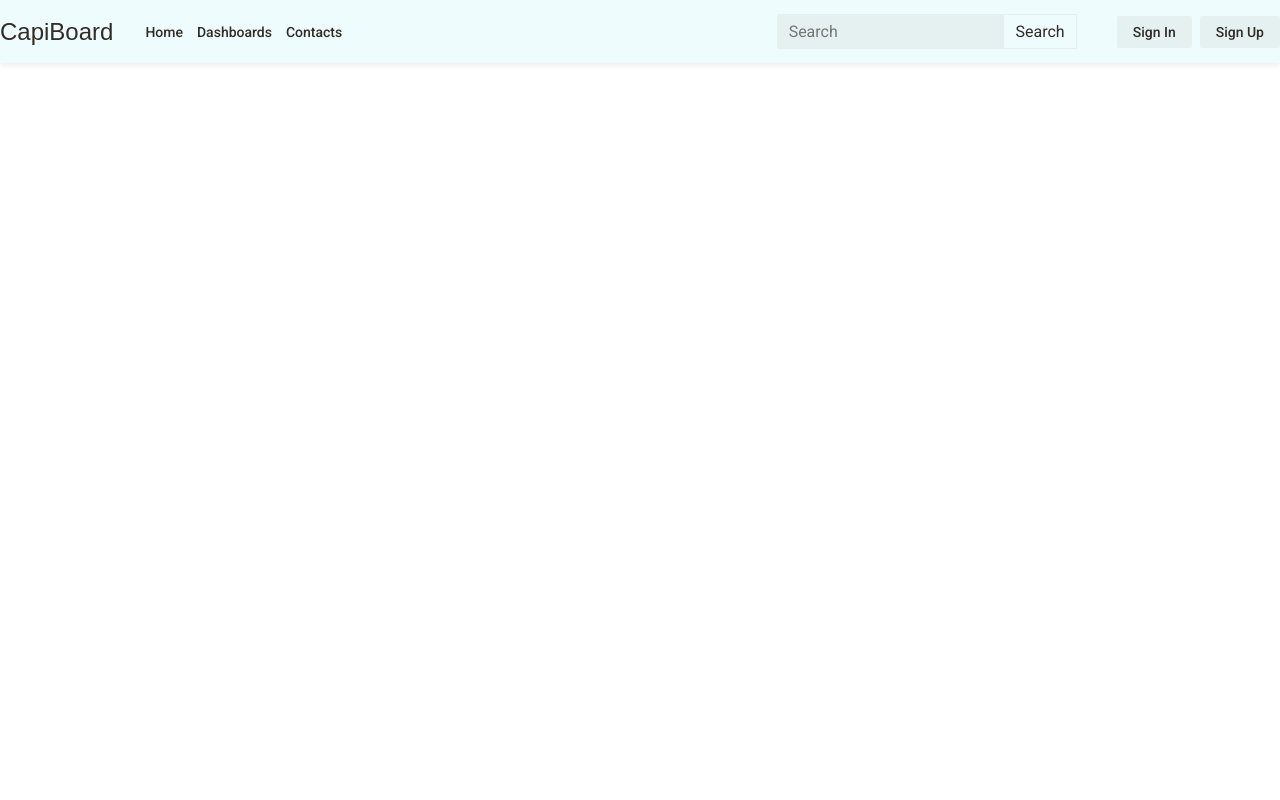
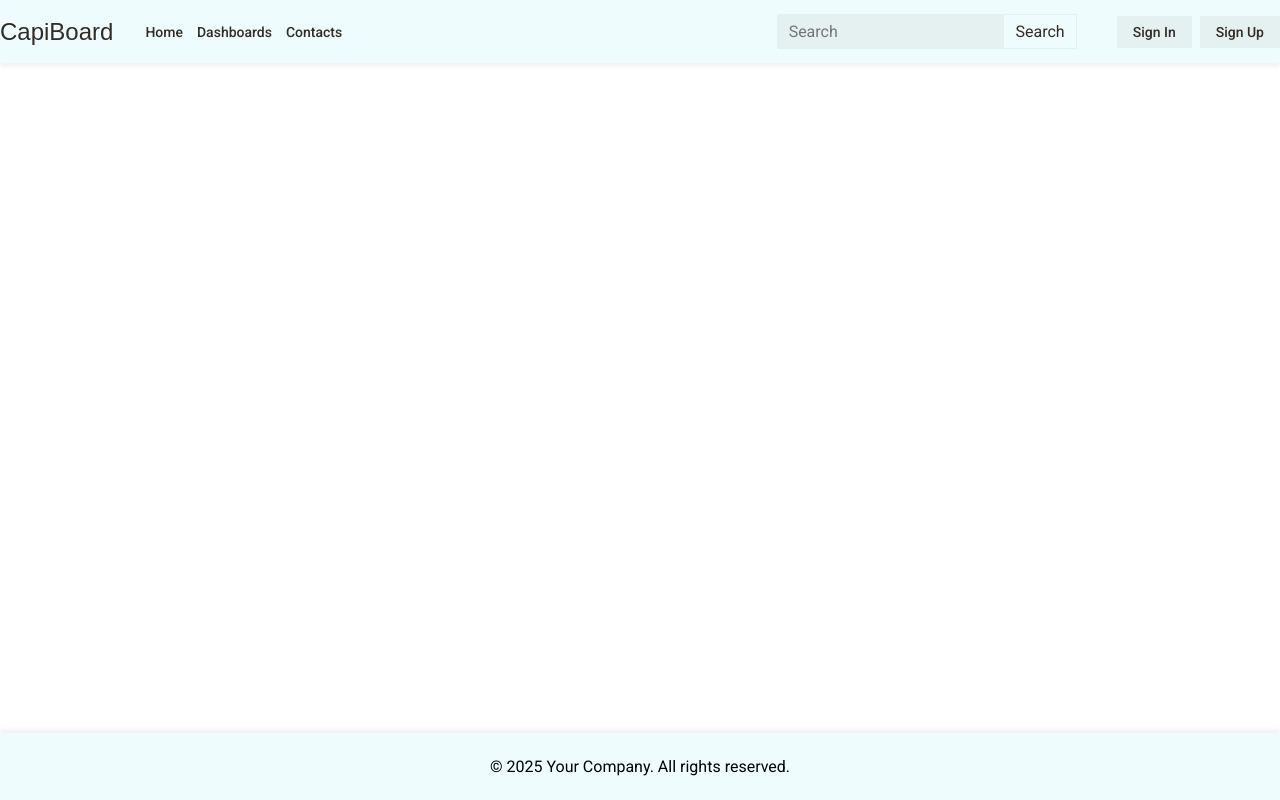
Before and after one commit to kayoshi03/board, a Next.js app: page / in a window 1280 px wide. Built offline with nearby package versions, Linux system fonts and the light colour scheme; a web font is replaced by a local one.

Commit message:
ADD: Footer

```diff
--- a/src/app/globals.scss
+++ b/src/app/globals.scss
@@ -97,6 +97,18 @@ body{
     font-family: var(--font-roboto);
 }
 
+body,html {
+    width: 100%;
+    height: 100%;
+}
+body {
+    width: 100%;
+    height: 100%;
+    display: flex;
+    flex-direction: column;
+    justify-content: space-between;
+}
+
 .container {
     width: 100%;
     max-width: 1440px;
--- a/src/app/layout.tsx
+++ b/src/app/layout.tsx
@@ -3,6 +3,7 @@ import "./globals.scss";
 import "./__var.scss";
 import type { Metadata } from "next";
 import { Agbalumo, Roboto } from "next/font/google";
+import Footer from "@/components/blocks/footer/Footer";
 
 const roboto = Roboto({
   subsets: ["latin"],
@@ -30,6 +31,7 @@ export default function RootLayout({
       <body className={`${roboto.variable} ${agbalumo.variable}`}>
         <Header/>
         {children}
+        <Footer/>
       </body>
     </html>
   );
--- /dev/null
+++ b/src/components/blocks/footer/Footer.tsx
@@ -0,0 +1,15 @@
+import "./index.scss"
+
+const Footer = () => {
+    return (
+        <footer className="footer">
+            <div className="container">
+                <div className="footer__inner">
+                    <p>© 2025 Your Company. All rights reserved.</p>
+                </div>
+            </div>
+        </footer>
+    )
+}
+
+export default Footer;
--- /dev/null
+++ b/src/components/blocks/footer/index.scss
@@ -0,0 +1,15 @@
+@use "@/app/_var" as *;
+
+.footer {
+    width: 100%;
+    background-color: $background-color;
+    display: flex;
+    justify-content: center;
+    box-shadow: 0px -4px 4px rgba(0, 0, 0, 0.05);
+    &__inner {
+        width: 100%;
+        padding: 24px 0;
+        display: flex;
+        justify-content: center;
+    }
+}
--- a/src/components/blocks/header/index.scss
+++ b/src/components/blocks/header/index.scss
@@ -2,7 +2,6 @@
 
 .header {
     width: 100%;
-    height: 100%;
     display: flex;
     justify-content: center;
     padding: 14px 0;
```
